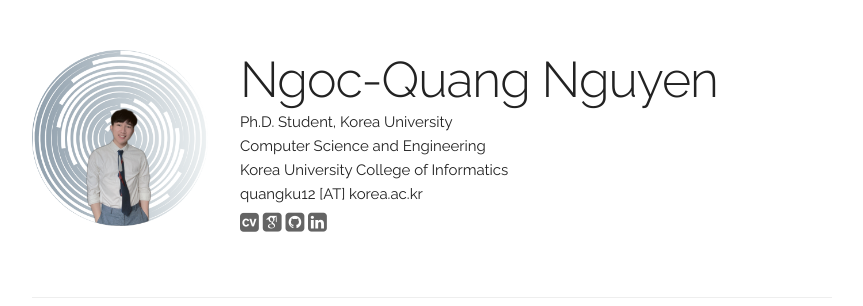
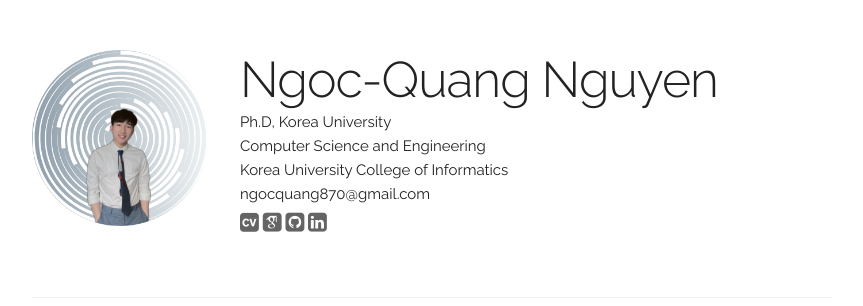
Before and after one commit to quangnguyenbn99/quangnguyenbn99.github.io, a Jekyll site: the page built from index.html, in a window 1280 px wide and 900 px high. Shown: the top 306 px of the window, without its empty margins (208-1071 px from the left). Built offline with Jekyll 4.4.1, drawn with Linux system fonts in a browser that asks for light colours; some web fonts are replaced.

Commit message:
Update main_info.yaml

```diff
--- a/_data/main_info.yaml
+++ b/_data/main_info.yaml
@@ -1,8 +1,8 @@
 name: "Ngoc-Quang Nguyen"
-title: "Ph.D. Student, Korea University"
+title: "Ph.D, Korea University"
 dept: "Computer Science and Engineering"
 office: "Korea University College of Informatics"
-email: "quangku12 [AT] korea.ac.kr"
+email: "ngocquang870@gmail.com"
 profile_pic: "/assets/profile-pics/quang.png"
 cv: "assets/cv/quang_cv.pdf"
 google_scholar: "https://scholar.google.com/citations?user=SdkxyOsAAAAJ&hl=en"
```
